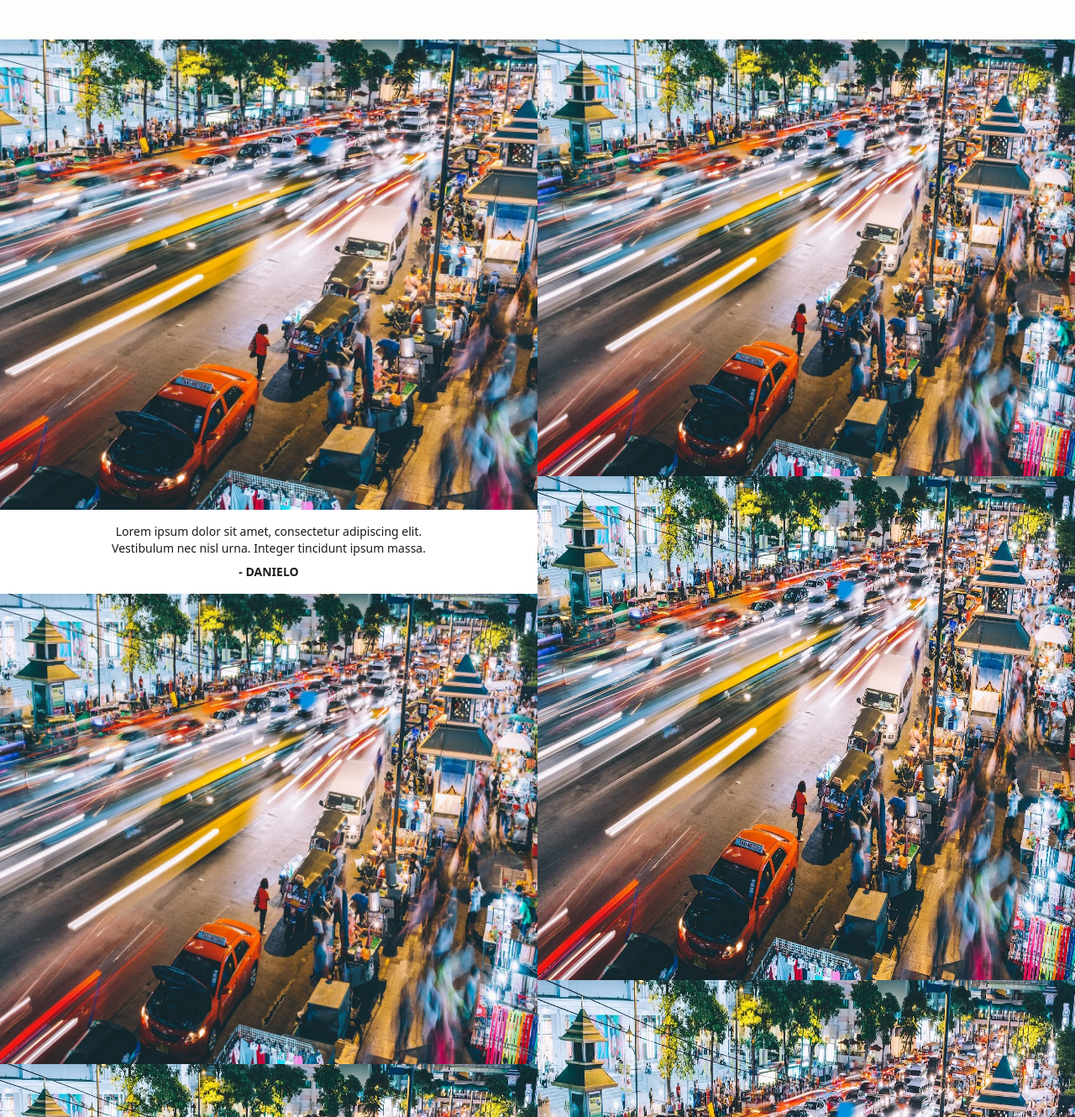
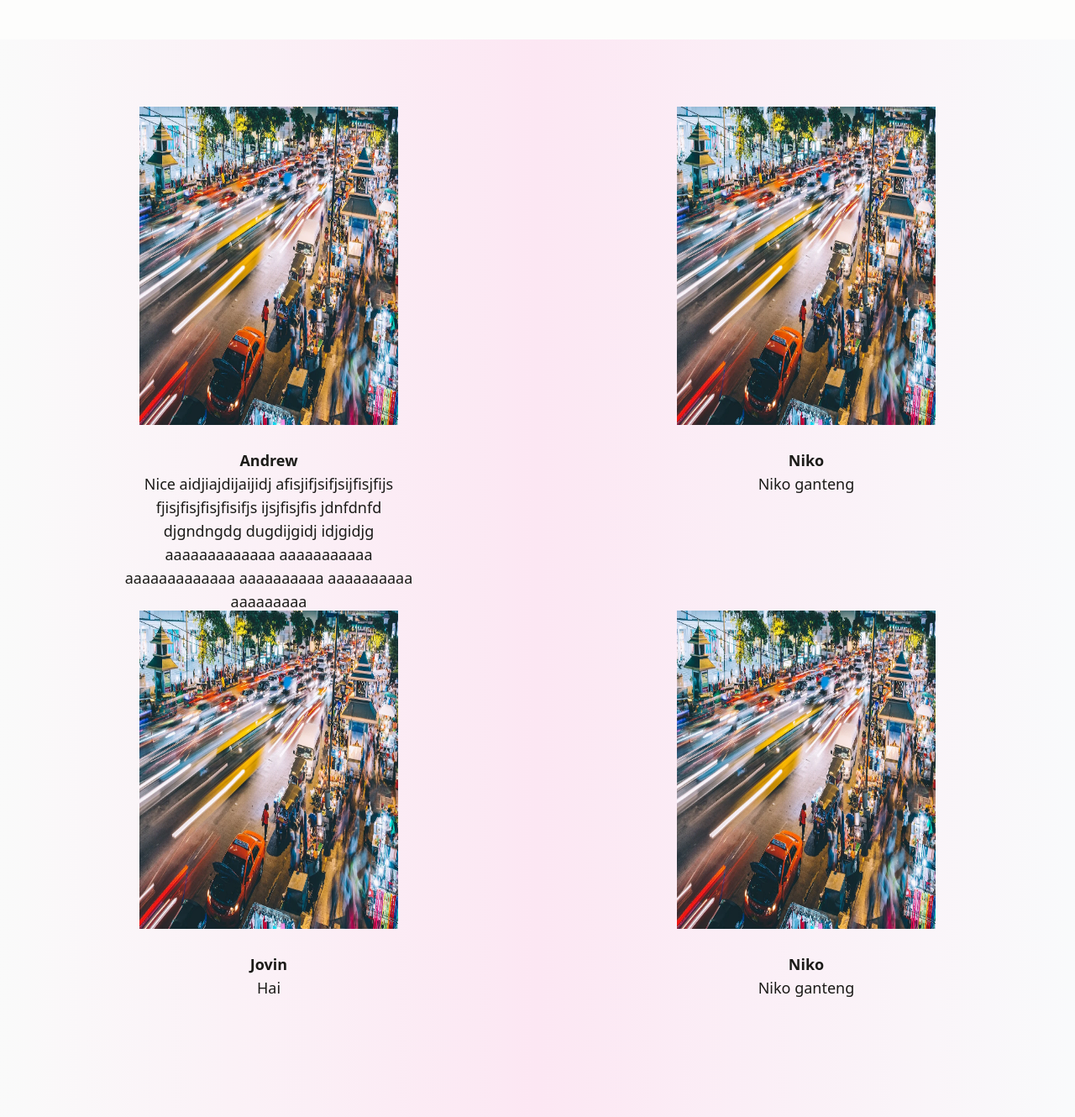
Before and after one commit to andrewsanjayaa/shops, a website: page public/testimonial.html in a window 1280 px wide. Shown: the part 1440-2770 px from the top of the page at 84% size. Drawn offline with nearby package versions, Linux system fonts and the light colour scheme.

Commit message:
testi new

```diff
--- a/public/testimonial.html
+++ b/public/testimonial.html
@@ -103,35 +103,41 @@
     </div>
   </section>
 
-  <div class="w-full grid grid-cols-2">
-    <!-- Top Left-->
-    <div>
-      <img src = "aset/photo-1507358522600-9f71e620c44e.webp" class = "h-140 w-full object-cover"/>
-      <div class = "bg-white text-sm text-center p-4">
-        <p class = "mb-2"> Lorem ipsum dolor sit amet, consectetur adipiscing elit. <br/> Vestibulum nec nisl urna. Integer tincidunt ipsum massa. </p>
-        <p class = "font-semibold"> - DANIELO </p>
+  <section class = "h-full bg-gradient-to-r from-neutral-50 via-pink-100 to-gray-50">
+      <div class = "grid grid-cols-2 justify-items-center py-20">
+          <div class = "w-96 h-[600px] flex flex-col items-center overflow-hidden">
+              <img src = "aset/photo-1507358522600-9f71e620c44e.webp" class = "w-4/5 h-130" />
+                  <div class = "text-center mt-4 px-4 h-70 overflow-hidden">
+                      <p class = "text-lg mt-3 font-semibold"> Andrew </p>
+                      <p class = "text-lg max-w-md"> Nice aidjiajdijaijidj afisjifjsifjsijfisjfijs fjisjfisjfisjfisifjs ijsjfisjfis jdnfdnfd djgndngdg dugdijgidj idjgidjg aaaaaaaaaaaaa aaaaaaaaaaa aaaaaaaaaaaaa
+                          aaaaaaaaaa aaaaaaaaaa aaaaaaaaa </p>
                   </div>
           </div>
-    <!-- Top Right-->
-    <div>
-      <img src = "aset/photo-1507358522600-9f71e620c44e.webp" class = "h-130"/>
+          <div class = "w-96 h-[600px] flex flex-col items-center overflow-hidden">
+              <img src = "aset/photo-1507358522600-9f71e620c44e.webp" class = "w-4/5 h-130" />
+                  <div class = "text-center mt-4 px-4 h-70 overflow-hidden">
+                      <p class = "text-lg mt-3 font-semibold"> Niko </p>
+                      <p class = "text-lg max-w-md"> Niko ganteng </p>
                   </div>
-    <!-- Middle Left-->
-    <div>
-      <img src = "aset/photo-1507358522600-9f71e620c44e.webp" class = "w-full h-140"/>
           </div>
-    <!-- Middle Right-->
-    <div>
-      <img src = "aset/photo-1507358522600-9f71e620c44e.webp" class = "mt-[-140px] h-150"/>
+          <div class = "w-96 h-[600px] flex flex-col items-center overflow-hidden">
+              <img src = "aset/photo-1507358522600-9f71e620c44e.webp" class = "w-4/5 h-130" />
+                  <div class = "text-center mt-4 px-4 h-70 overflow-hidden">
+                      <p class = "text-lg mt-3 font-semibold"> Jovin </p>
+                      <p class = "text-lg max-w-md"> Hai </p>
                   </div>
-    <!-- Bottom Left-->
-    <div>
-      <img src = "aset/photo-1507358522600-9f71e620c44e.webp" class = "h-150 "/>
           </div>
-    <!-- Bottom Right-->
-    <div>
-      <img src = "aset/photo-1507358522600-9f71e620c44e.webp" class = "mt-[-100px] h-175"/>
+          <div class = "w-96 h-[600px] flex flex-col items-center overflow-hidden">
+              <img src = "aset/photo-1507358522600-9f71e620c44e.webp" class = "w-4/5 h-130" />
+                  <div class = "text-center mt-4 px-4 h-70 overflow-hidden">
+                      <p class = "text-lg mt-3 font-semibold"> Niko </p>
+                      <p class = "text-lg max-w-md"> Niko ganteng </p>
                   </div>
+          </div>
+
+
+      </div>
+  </section>
 
     <script>
       const hamburgerButton = document.getElementById("hamburger-btn");
```
Lines whose indentation alone changed are shown as unchanged.
